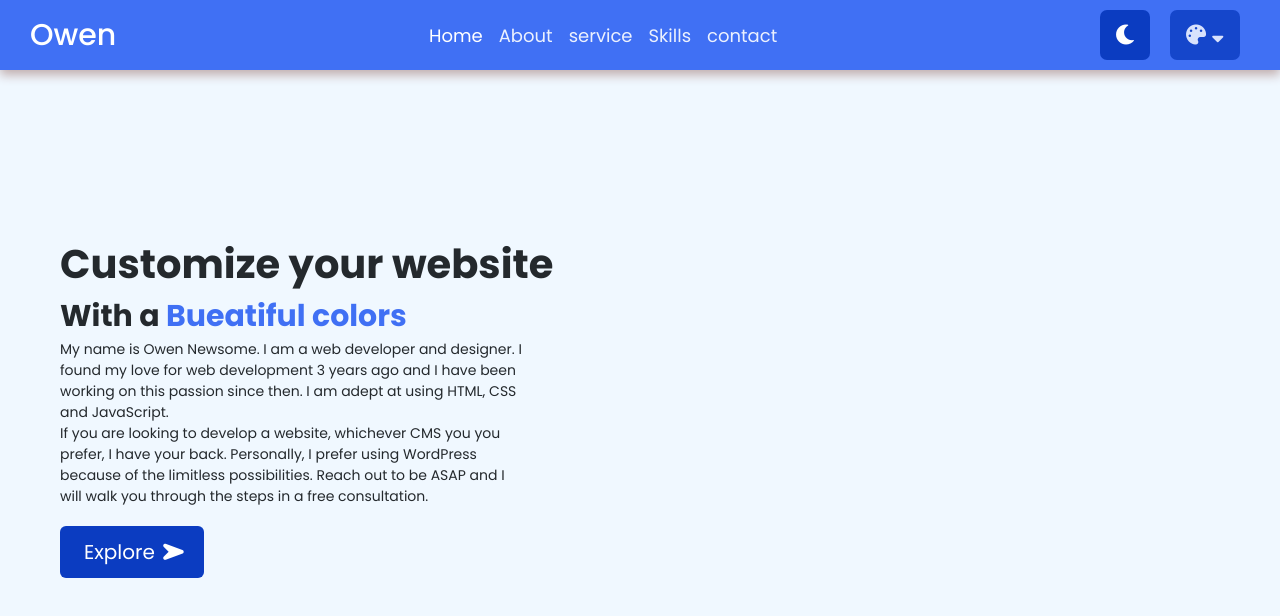
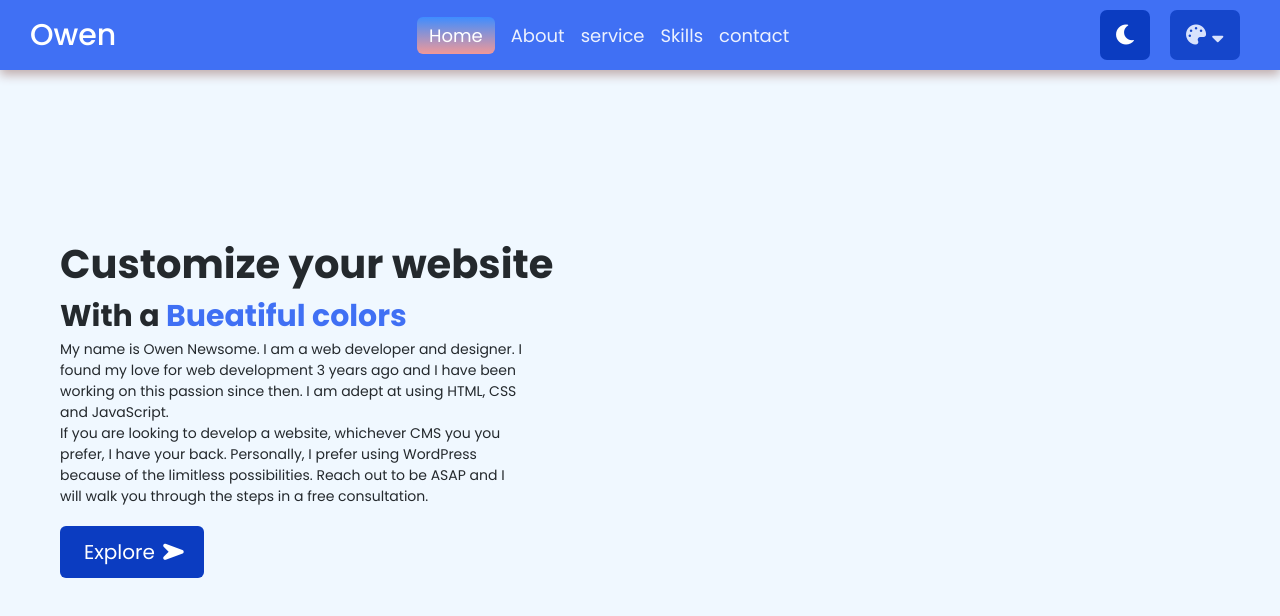
Before and after one commit to owenswebdevelopment/owen.github.io, a plain HTML site: page index.html in a window 1280 px wide. In both pictures the pointer is over the link "Home". Drawn offline with Linux system fonts and the light colour scheme.

Commit message:
Update index.css

```diff
--- a/index.css
+++ b/index.css
@@ -81,7 +81,12 @@ background-color: var(--switcher-main);
 opacity: 0.8;
 cursor: pointer;
 }
-
+.navbar .navlinks li a:hover{
+    background-image: linear-gradient(to top, #f09898, #3E8DFF);
+    transition: .3s ease-in;
+    padding: 6px 12px;
+    border-radius: 6px;
+}
 .appearance .color-icon{
     position: relative;
 }
```
